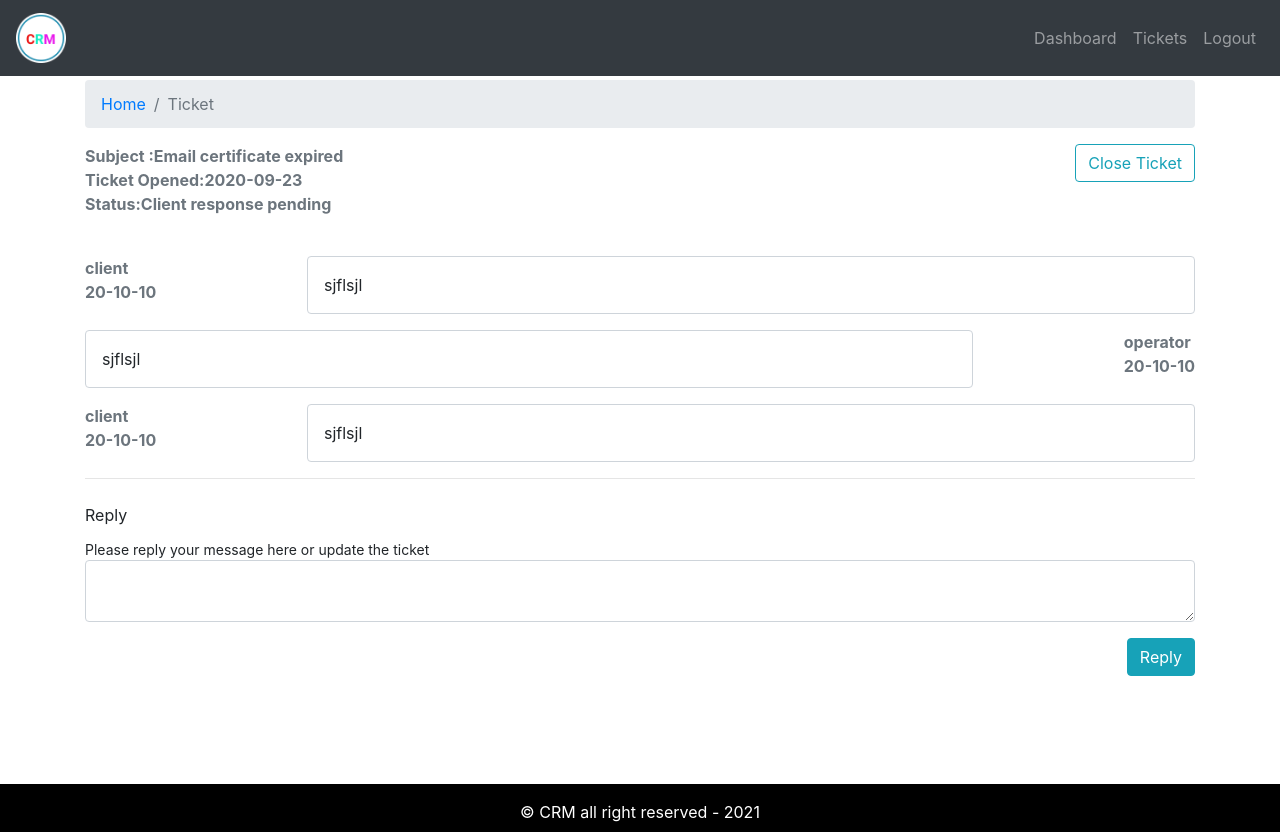
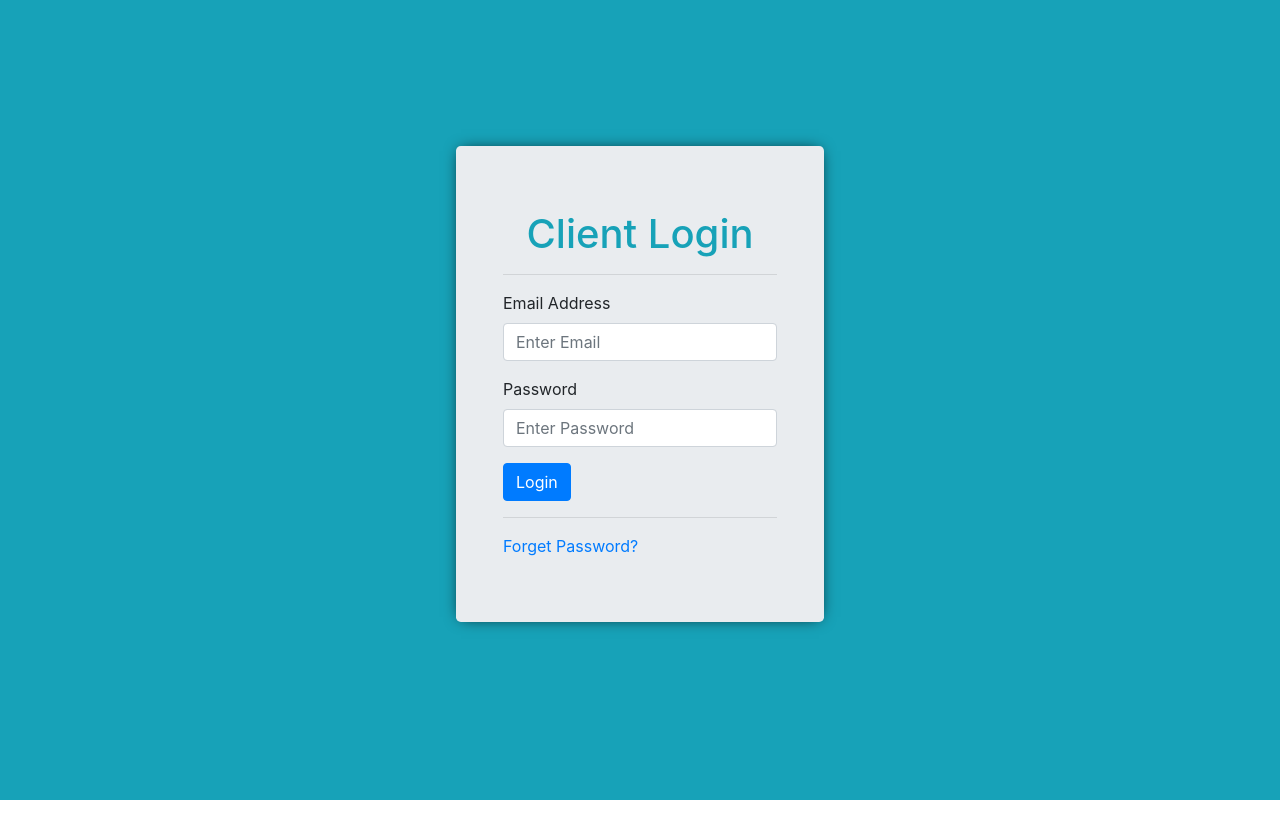
Before and after one commit to manish267/crm-frontend, a React (Create React App) app: page / in a window 1280 px wide. After the commit the page ends 800 px from the top, so only its background shows below. Built offline with nearby package versions, Linux system fonts and the light colour scheme; the HTML template or start-up script is replaced by a standard one.

Commit message:
react-router-dom added

```diff
--- a/package.json
+++ b/package.json
@@ -11,6 +11,8 @@
     "react": "^17.0.2",
     "react-bootstrap": "^1.6.1",
     "react-dom": "^17.0.2",
+    "react-router-bootstrap": "^0.25.0",
+    "react-router-dom": "^5.2.0",
     "react-scripts": "4.0.3",
     "web-vitals": "^1.1.2"
   },
--- a/src/App.js
+++ b/src/App.js
@@ -1,21 +1,35 @@
-import './App.css';
-import { DefaultLayout } from './layout/DefaultLayout';
-import { Ticket } from './pages/ticket/Ticket.page';
-// import Dashboard from './pages/dashboard/Dashboard.page';
-// import { AddTicket } from './pages/new-ticket/AddTicket.page';
-// import { TicketLists } from './pages/ticket-list/TicketLists.page';
-// import {Entry} from './pages/entry/Entry.page';
+import "./App.css";
+import { BrowserRouter as Router, Switch, Route } from "react-router-dom";
+import { Ticket } from "./pages/ticket/Ticket.page";
+import Dashboard from "./pages/dashboard/Dashboard.page";
+import { AddTicket } from "./pages/new-ticket/AddTicket.page";
+import { TicketLists } from "./pages/ticket-list/TicketLists.page";
+import { Entry } from "./pages/entry/Entry.page";
+import {PrivateRoute} from './components/private-route/PrivateRoute.comp'
 
 function App() {
   return (
     <div className="App">
-      {/* <Entry/> */}
-      <DefaultLayout>
-        {/* <Dashboard /> */}
-        {/* <AddTicket /> */}
-        {/* <TicketLists /> */}
-        <Ticket />
-      </DefaultLayout>
+      <Router>
+        <Switch>
+          <Route path="/" exact>
+            <Entry />
+          </Route>
+            <PrivateRoute path="/dashboard" exact>
+              <Dashboard />
+            </PrivateRoute>
+            <PrivateRoute path="/add-ticket" exact>
+              <AddTicket />
+            </PrivateRoute>
+            <PrivateRoute path="/tickets" exact>
+              <TicketLists />
+            </PrivateRoute>
+            <PrivateRoute path="/ticket/:tId"  exact>
+              <Ticket />
+            </PrivateRoute>
+
+        </Switch>
+      </Router>
     </div>
   );
 }
--- /dev/null
+++ b/src/components/private-route/PrivateRoute.comp.js
@@ -0,0 +1,18 @@
+import React from 'react';
+import { Route,Redirect } from 'react-router-dom';
+import { DefaultLayout } from '../../layout/DefaultLayout';
+
+const isAuth=true;
+
+export const PrivateRoute = ({children,...rest}) => {
+    return (
+        <Route {...rest}
+
+            render={()=>
+
+            isAuth ? <DefaultLayout>{children}</DefaultLayout> : <Redirect to="/" />
+            }
+        />
+
+    )
+}
--- a/src/components/ticket-table/TicketTable.comp.js
+++ b/src/components/ticket-table/TicketTable.comp.js
@@ -1,6 +1,7 @@
 import React from 'react';
 import {Table} from 'react-bootstrap';
 import PropTypes from 'prop-types';
+import { Link } from 'react-router-dom';
 
 export const TicketTable = (props) => {
     // if(!props.tickets.length)
@@ -20,9 +21,12 @@
 
                 <tr key={row.id}>
                     <td>{row.id}</td>
-                    <td>{row.subject}</td>
+                    <td>
+                    <Link to={`/ticket/${row.id}`}>
+                    {row.subject}</Link></td>
                     <td>{row.status}</td>
                     <td>{row.addedAt}</td>
+
                 </tr>
 
                 ) :
--- a/src/layout/partials/Header.comp.js
+++ b/src/layout/partials/Header.comp.js
@@ -1,29 +1,46 @@
-import React from 'react';
-import { Navbar,Nav } from 'react-bootstrap';
-import logo from './../../assets/img/logo.png'
+import React from "react";
+import { useHistory } from "react-router-dom";
+import { Navbar, Nav } from "react-bootstrap";
+import logo from "./../../assets/img/logo.png";
+import { LinkContainer } from "react-router-bootstrap";
 
 export const Header = () => {
+  const history = useHistory();
+
+  const logMeOut = () => {
+    history.push("/");
+  };
+
   return (
-        <Navbar collapseOnSelect bg="dark" variant="dark" expand="md" >
+    <Navbar collapseOnSelect bg="dark" variant="dark" expand="md" style={{zIndex:5}}>
       <Navbar.Brand>
         <img src={logo} alt="logo" width="50px" />
       </Navbar.Brand>
       <Navbar.Toggle aria-controls="basic-navbar-nav" />
       <Navbar.Collapse id="basic-navbar-nav">
         <Nav className="ml-auto">
-                    <Nav.Link href="/dashboard">
+          {/* <Link to="/dashboard">
                         Dashboard
-                    </Nav.Link>
+                    </Link>
 
-                    <Nav.Link href="/tickets">
+                    <Link to="/tickets">
                         Tickets
-                    </Nav.Link>
+                    </Link>
 
-                    <Nav.Link href="/logout">
+                    <Link to="">
                         Logout
-                    </Nav.Link>
+                    </Link> */}
+
+          <LinkContainer to="/dashboard">
+            <Nav.Link>Dashboard</Nav.Link>
+          </LinkContainer>
+
+          <LinkContainer to="/tickets">
+            <Nav.Link>Tickets</Nav.Link>
+          </LinkContainer>
+          <Nav.Link onClick={logMeOut}>Logout</Nav.Link>
         </Nav>
       </Navbar.Collapse>
     </Navbar>
-    )
-}
+  );
+};
--- a/src/pages/dashboard/Dashboard.page.js
+++ b/src/pages/dashboard/Dashboard.page.js
@@ -2,7 +2,8 @@
 import { Col, Container, Row,Button } from 'react-bootstrap'
 import { TicketTable } from '../../components/ticket-table/TicketTable.comp'
 import tickets from '../../assets/data/dummy-tickets.json'
-import { PageBreadcrumb } from '../../components/breadcrumb/Breadcrumb.comp'
+import { PageBreadcrumb } from '../../components/breadcrumb/Breadcrumb.comp';
+import { Link } from 'react-router-dom';
 
 export default function Dashboard() {
     return (
@@ -14,7 +15,10 @@
             </Row>
             <Row>
                 <Col className="text-center mt-5 mb-2 ">
+                <Link to="/add-ticket">
+
                     <Button variant="info" style={{'fontSize':'2rem','padding':'10px 30px'}} >Add New Ticket</Button>
+                </Link>
                 </Col>
             </Row>
 
--- a/src/pages/ticket-list/TicketLists.page.js
+++ b/src/pages/ticket-list/TicketLists.page.js
@@ -4,6 +4,8 @@
 import { SearchForm } from "../../components/search-form/SearchForm.comp";
 import {TicketTable} from './../../components/ticket-table/TicketTable.comp'
 import tickets from '../../assets/data/dummy-tickets.json';
+import { Link } from "react-router-dom";
+
 
 export const TicketLists = () => {
   const [str, setStr] = useState("");
@@ -42,7 +44,10 @@
 
       <Row className="mt-4">
         <Col>
+        <Link to="add-ticket">
+
           <Button variant="info">Add New Ticket</Button>
+        </Link>
         </Col>
 
         <Col className="text-right">
--- a/src/pages/ticket/Ticket.page.js
+++ b/src/pages/ticket/Ticket.page.js
@@ -5,11 +5,27 @@
 import { MessageHistory } from "../../components/message-history/MessageHistory.comp";
 import { UpdateTicket } from "../../components/update-ticket/UpdateTicket.comp";
 import { useEffect } from "react";
-
-const ticket = tickets[0];
+import {useParams} from 'react-router-dom';
 
 export const Ticket = () => {
+  const {tId}=useParams();
+
   const [message, setMessage] = useState("");
+  const [ticket, setTicket] = useState("");
+  console.log(tId)
+
+
+  useEffect(() => {
+
+    for (let i = 0; i < tickets.length; i++){
+      // eslint-disable-next-line
+      if(tickets[i].id==tId){
+        setTicket(tickets[i]);
+        continue;
+      }
+
+    }
+  }, [message,tId]);
 
   const handleOnChange = (e) => {
     setMessage(e.target.value);
@@ -19,7 +35,6 @@
       alert("Form Submitted")
   }
 
-  useEffect(() => {}, [message]);
 
   return (
     <Container>
@@ -41,7 +56,7 @@
 
       <Row className="mt-4">
         <Col>
-          <MessageHistory msg={ticket.history} />
+          { ticket.history && <MessageHistory msg={ticket.history} />  }
         </Col>
       </Row>
       <hr />
```
Also changed, not shown: 1 other file (tests, documents, lock files or other folders). Lines whose indentation alone changed are shown as unchanged.
